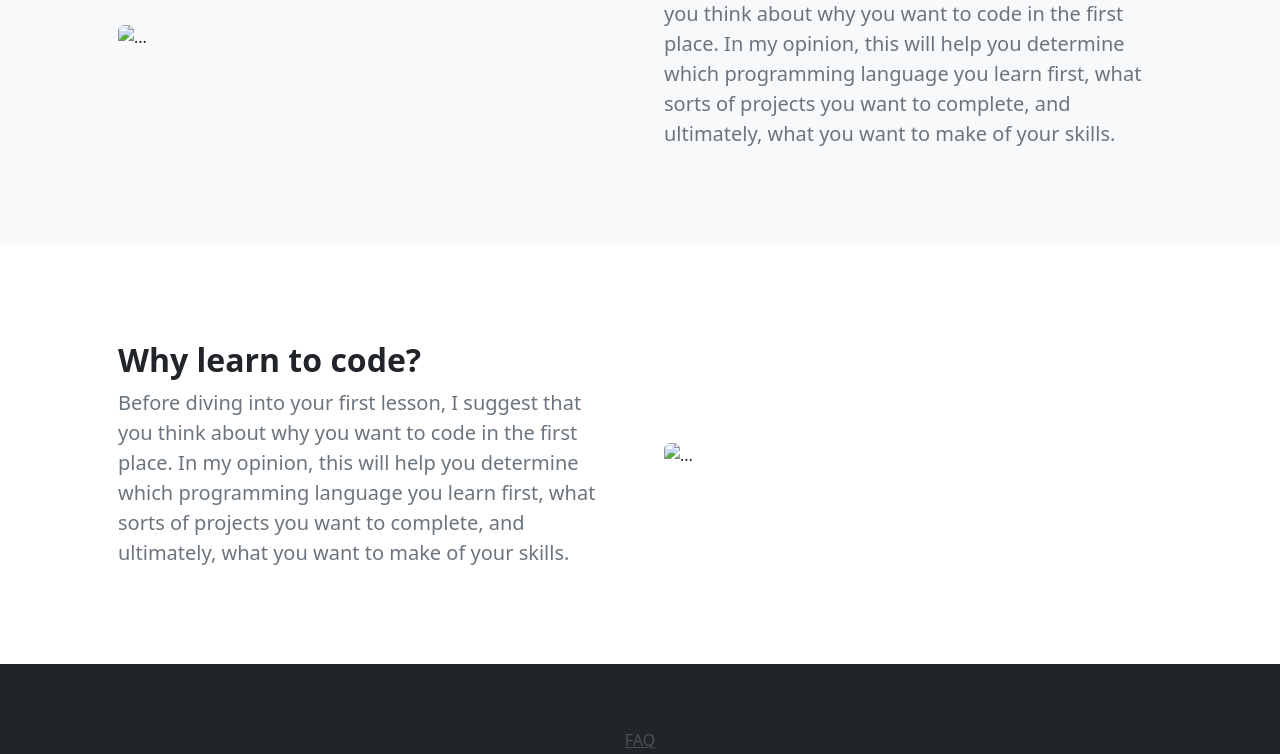
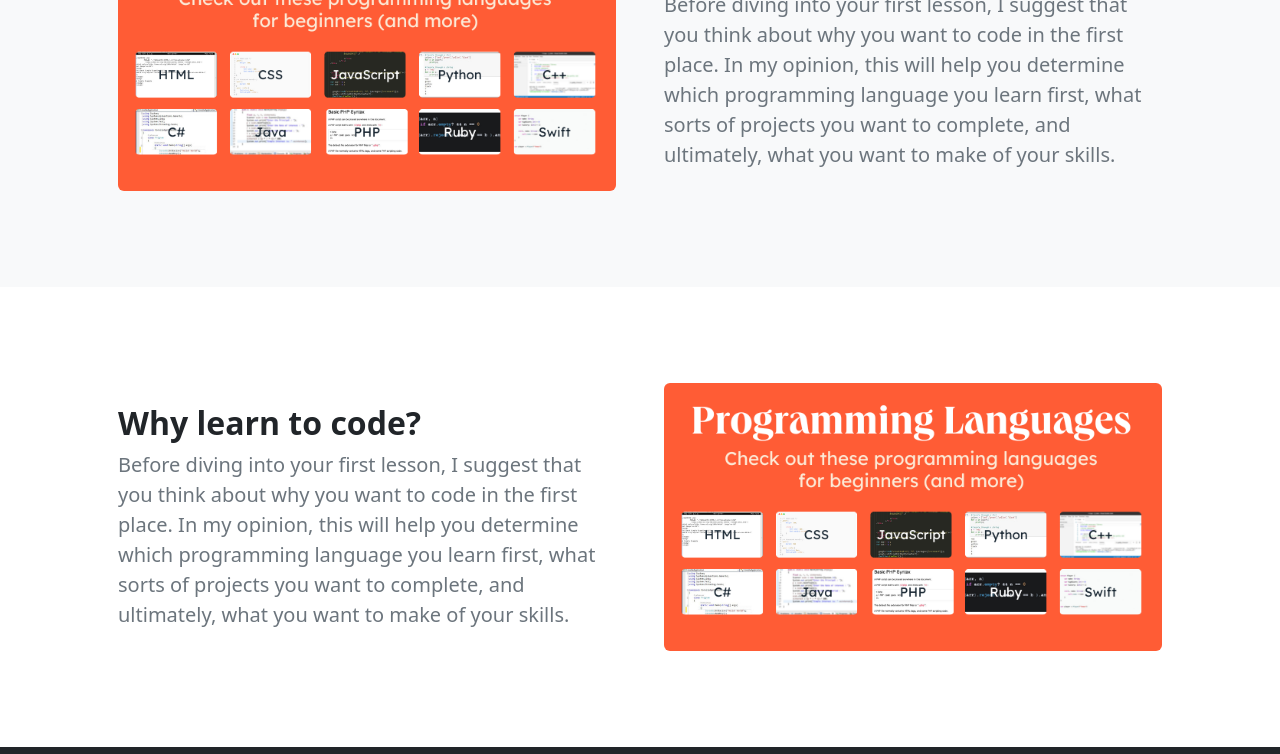
Before and after one commit to SOEUN47RAKSA/online_class, a plain HTML site: page class.html in a window 1280 px wide. Shown: the part 725-1479 px from the top of the page. Drawn offline with nearby package versions, Linux system fonts and the light colour scheme.

Commit message:
Update class.html

```diff
--- a/class.html
+++ b/class.html
@@ -63,7 +63,7 @@
             <section class="py-5 bg-light" id="scroll-target">
                 <div class="container px-5 my-5">
                     <div class="row gx-5 align-items-center">
-                        <div class="col-lg-6"><img class="img-fluid rounded mb-5 mb-lg-0" src="online_project/assets/programming for beginners_42023-1.webp" alt="..." /></div>
+                        <div class="col-lg-6"><img class="img-fluid rounded mb-5 mb-lg-0" src="assets/programming for beginners_42023-1.webp" alt="..." /></div>
                         <div class="col-lg-6">
                             <h2 class="fw-bolder">Why learn to code?</h2>
                             <p class="lead fw-normal text-muted mb-0">Before diving into your first lesson, I suggest that you think about why you want to code in the first place.
@@ -77,7 +77,7 @@
             <section class="py-5">
                 <div class="container px-5 my-5">
                     <div class="row gx-5 align-items-center">
-                        <div class="col-lg-6 order-first order-lg-last"><img class="img-fluid rounded mb-5 mb-lg-0" src="online_project/assets/programming for beginners_42023-1.webp" alt="..." /></div>
+                        <div class="col-lg-6 order-first order-lg-last"><img class="img-fluid rounded mb-5 mb-lg-0" src="assets/programming for beginners_42023-1.webp" alt="..." /></div>
                         <div class="col-lg-6">
                             <h2 class="fw-bolder">Why learn to code?</h2>
                             <p class="lead fw-normal text-muted mb-0">Before diving into your first lesson, I suggest that you think about why you want to code in the first place.
```
